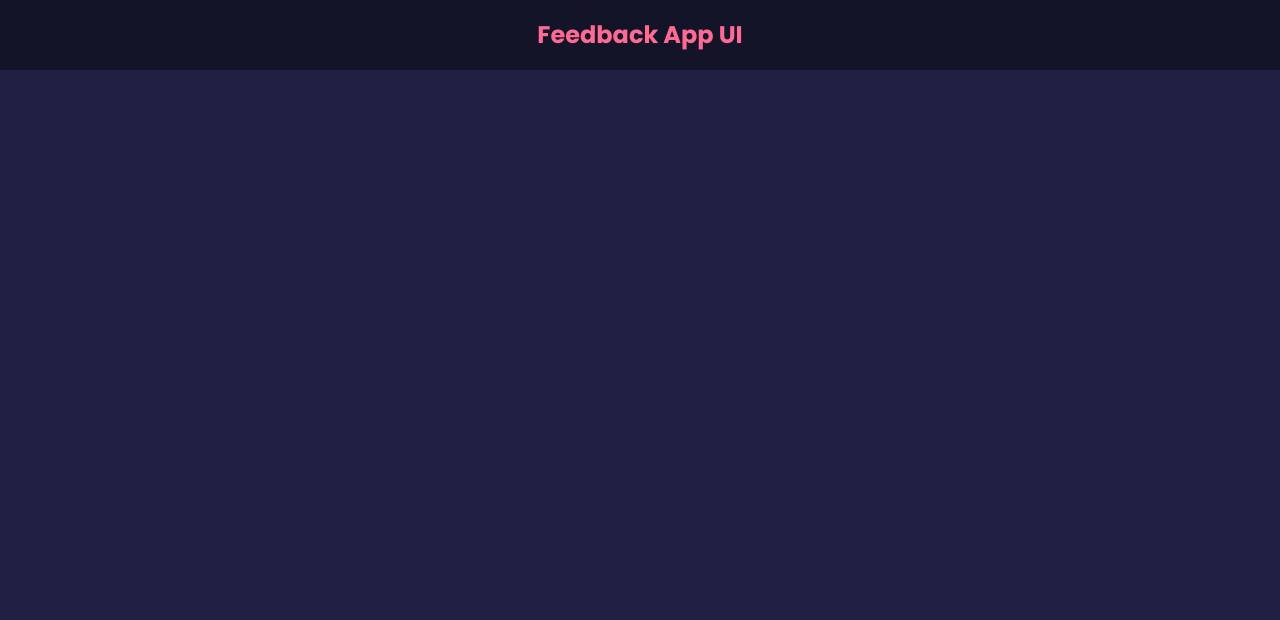
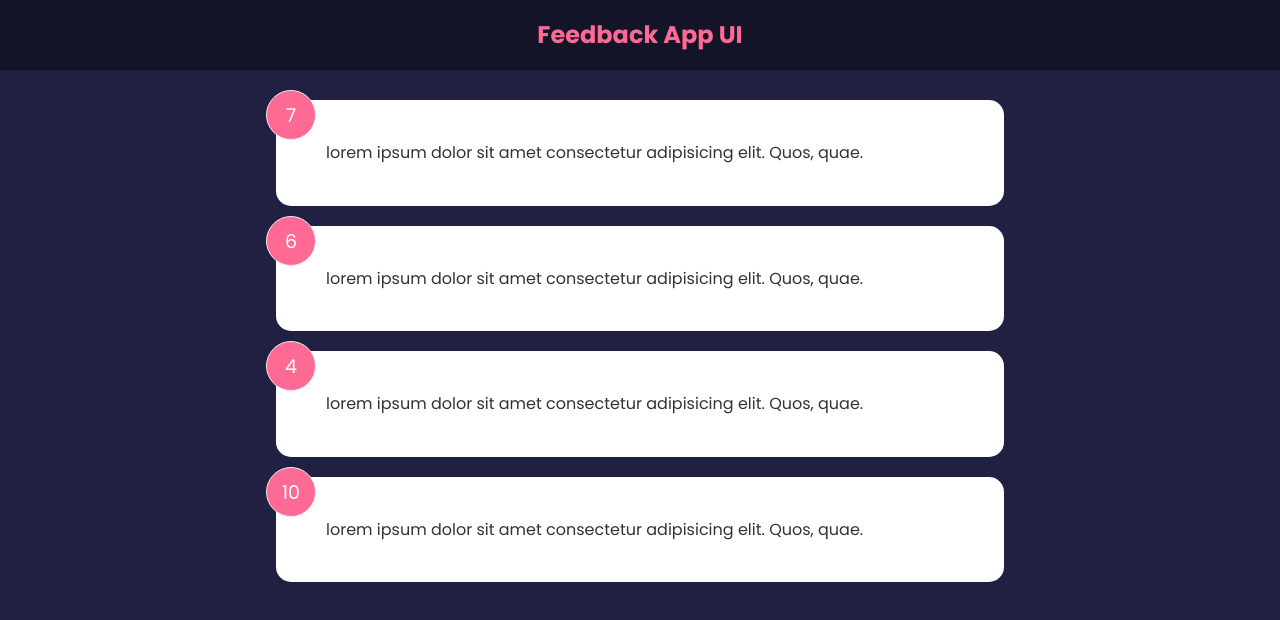
Before and after one commit to Farahat612/brad-react, a React (Create React App) app in the folder feedback-app/: page / in a window 1280 px wide. Shown: the top 620 px of the page. Built offline with nearby package versions, Linux system fonts and the light colour scheme.

Commit message:
displayed all feedbacks

```diff
--- a/feedback-app/src/components/FeedbackItem.jsx
+++ b/feedback-app/src/components/FeedbackItem.jsx
@@ -1,13 +1,10 @@
-import { useState } from 'react'
 
-const FeedbackItem = () => {
-  const [rating, setRating] = useState(7)
-  const [text, setText] = useState('Just example')
+const FeedbackItem = ({feedback}) => {
+
   return (
     <div className='card'>
-      <div className='num-display'>{rating}</div>
-      <div className='text-display'>{text}</div>
-      <button onClick={() => setRating(rating + 1)}>Increase</button>
+      <div className='num-display'>{feedback.rating}</div>
+      <div className='text-display'>{feedback.text}</div>
     </div>
   )
 }
--- a/feedback-app/src/components/FeedbackList.jsx
+++ b/feedback-app/src/components/FeedbackList.jsx
@@ -1,7 +1,16 @@
-const FeedbackList = () => {
+import FeedbackItem from "./FeedbackItem"
+
+const FeedbackList = ({feedbacks}) => {
+  if(!feedbacks || feedbacks.length === 0) {
+    return <h2>No feedbacks available</h2>
+  }
   return (
-    <div>
-
+    <div className="feedback-list">
+      {
+        feedbacks.map((feedback) => (
+          <FeedbackItem key={feedback.id} feedback={feedback} />
+        ))
+      }
     </div>
   )
 }
--- a/feedback-app/src/data/FeedbackData.js
+++ b/feedback-app/src/data/FeedbackData.js
@@ -6,12 +6,12 @@ const FeedbackData = [
   },
   {
     id: 2,
-    rating: 8,
+    rating: 6,
     text: 'lorem ipsum dolor sit amet consectetur adipisicing elit. Quos, quae.',
   },
   {
     id: 3,
-    rating: 9,
+    rating: 4,
     text: 'lorem ipsum dolor sit amet consectetur adipisicing elit. Quos, quae.',
   },
   {
```
